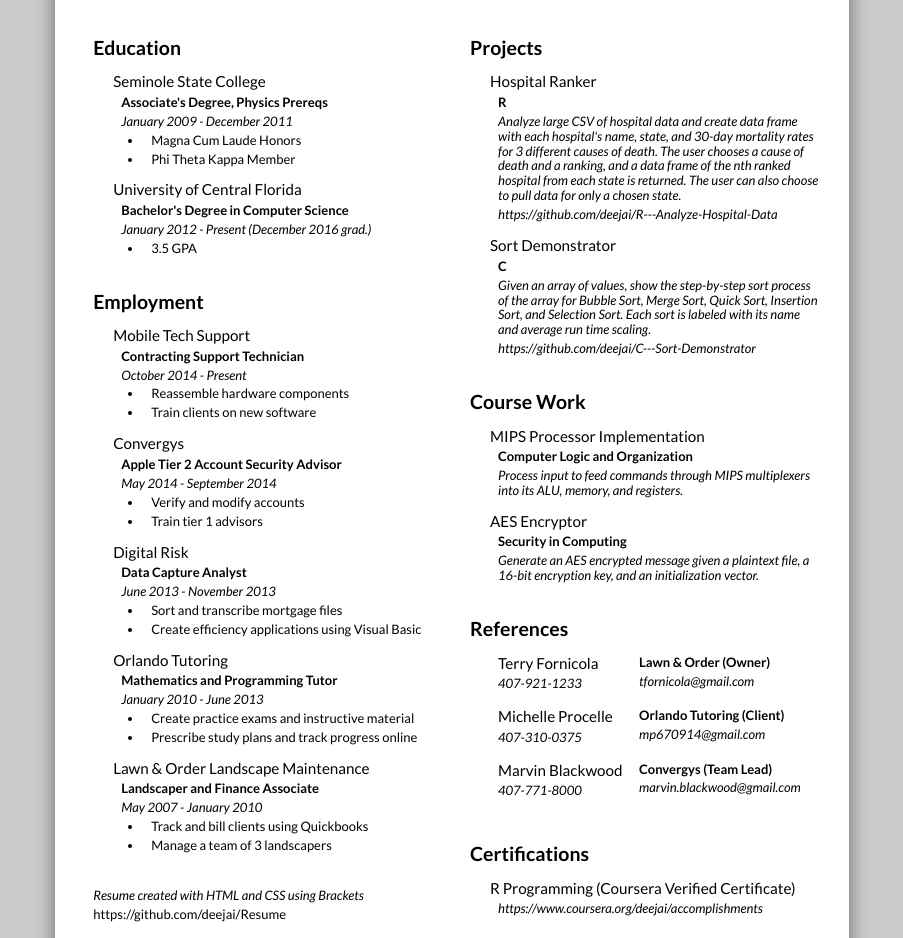
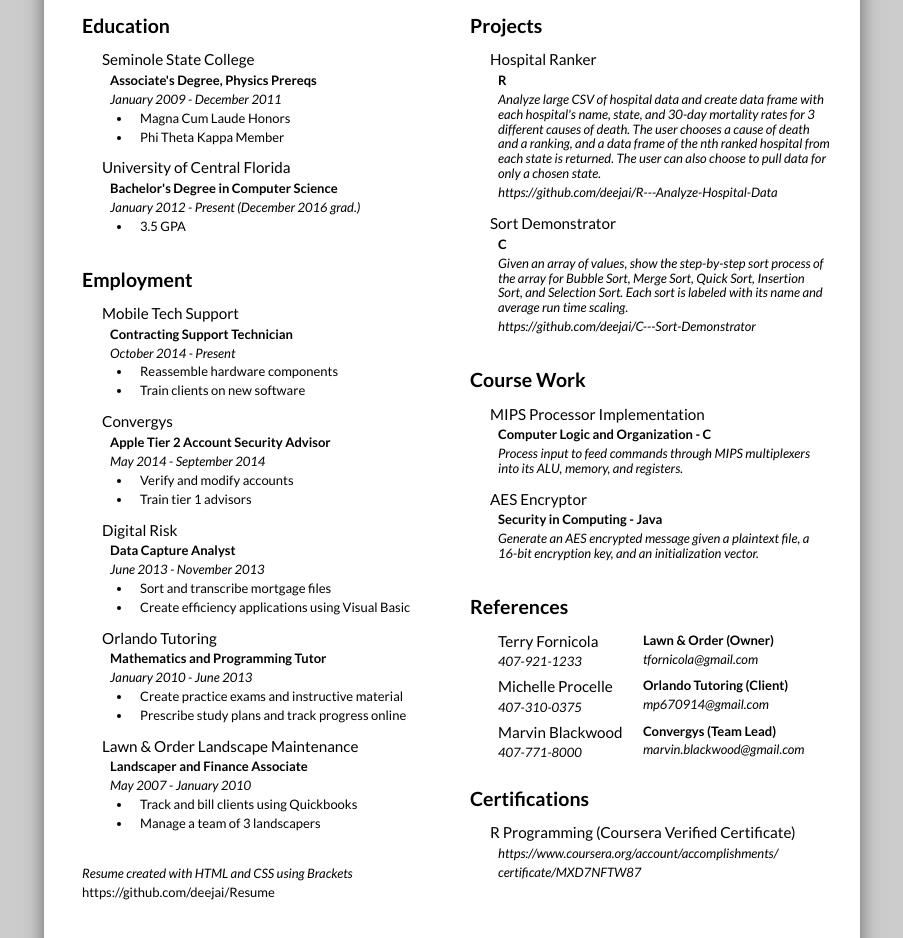
Before and after one commit to deejai/Resume, a plain HTML site: page index.html in a window 1280 px wide. Shown: the part 102-1040 px from the top of the page, without its empty margins (188-1091 px from the left). Drawn offline with nearby package versions, Linux system fonts and the light colour scheme.

Commit message:
revised size to LETTER instead of A4

```diff
--- a/index.html
+++ b/index.html
@@ -8,7 +8,7 @@
         <link rel="stylesheet" type="text/css" href="style.css">
     </head>
     <body>
-        <page size="A4">
+        <page size="Letter">
             <div id="header">
                 <h1 id="name" class="floatleft"> David Ferguson </h1>
                 <ul id="contact-info" class="floatright italicize">
@@ -114,12 +114,12 @@
                         <h2>Course Work</h2>
                         <div class="item">
                             <h3>MIPS Processor Implementation</h3>
-                            <h4>Computer Logic and Organization</h4>
+                            <h4>Computer Logic and Organization - C</h4>
                             <p>Process input to feed commands through MIPS multiplexers into its ALU, memory, and registers.</p>
                         </div>
                         <div class="item">
                             <h3>AES Encryptor</h3>
-                            <h4>Security in Computing</h4>
+                            <h4>Security in Computing - Java</h4>
                             <p>Generate an AES encrypted message given a plaintext file, a 16-bit encryption key, and an initialization vector.</p>
                         </div>
                     </div>
@@ -157,10 +157,11 @@
                         </div>
                     </div>
                     <div id="certifications" class="section">
-                        <h2><br>Certifications</h2>
+                        <h2>Certifications</h2>
                         <div class="item">
                             <h3>R Programming (Coursera Verified Certificate)</h3>
-                            <p>https://www.coursera.org/deejai/accomplishments</p>
+                            <p>https://www.coursera.org/account/accomplishments/</p>
+                            <p>certificate/MXD7NFTW87</p>
                         </div>
                     </div>
                 </div>
--- a/style.css
+++ b/style.css
@@ -7,7 +7,7 @@
 *************************************/
 
 #contact-info{
-    margin: 38px 0 0 0;
+    margin: 30px 0 0 0;
 }
 
 #contact-info li{
@@ -18,7 +18,7 @@
 }
 
 #name{
-    margin: 25px 0px 15px 25px;
+    margin: 19px 0px 15px 25px;
 }
 
 .floatleft{
@@ -32,7 +32,7 @@
 #header{
     overflow: hidden;
     border-bottom: solid black 2px;
-    margin: 20px;
+    margin: 18px 20px 6px;
 }
 
 /*************************************
@@ -79,7 +79,7 @@
     padding-left: 30px;
 }
 
-.section .item{
+.item{
     margin: 14px 0 15px 20px;
 }
 
@@ -87,10 +87,15 @@
     width: 90%;
 }
 
+#references h2{
+    margin-bottom: 14px;
+}
+
 #references .item{
     clear: both;
     overflow: hidden;
-    margin-bottom: -5px;
+    margin-top: 1px;
+    margin-bottom: 0;
 }
 
 .ref-col-a{
@@ -107,16 +112,16 @@
 }
 
 /*************************************
-        A4 Formatting
+        Letter Formatting
 *************************************/
 
 body {
   background: rgb(204,204,204);
 }
-page[size="A4"] {
+page[size="Letter"] {
   background: white;
-  width: 21cm;
-  height: 29.7cm;
+  width: 8.5in;
+  height: 11in;
   display: block;
   margin: 0 auto;
   margin-bottom: 0.5cm;
@@ -124,7 +129,7 @@ page[size="A4"] {
 }
 
 @media print {
-  body, page[size="A4"] {
+  body, page[size="Letter"] {
     margin: 0;
     box-shadow: 0;
   }
```
